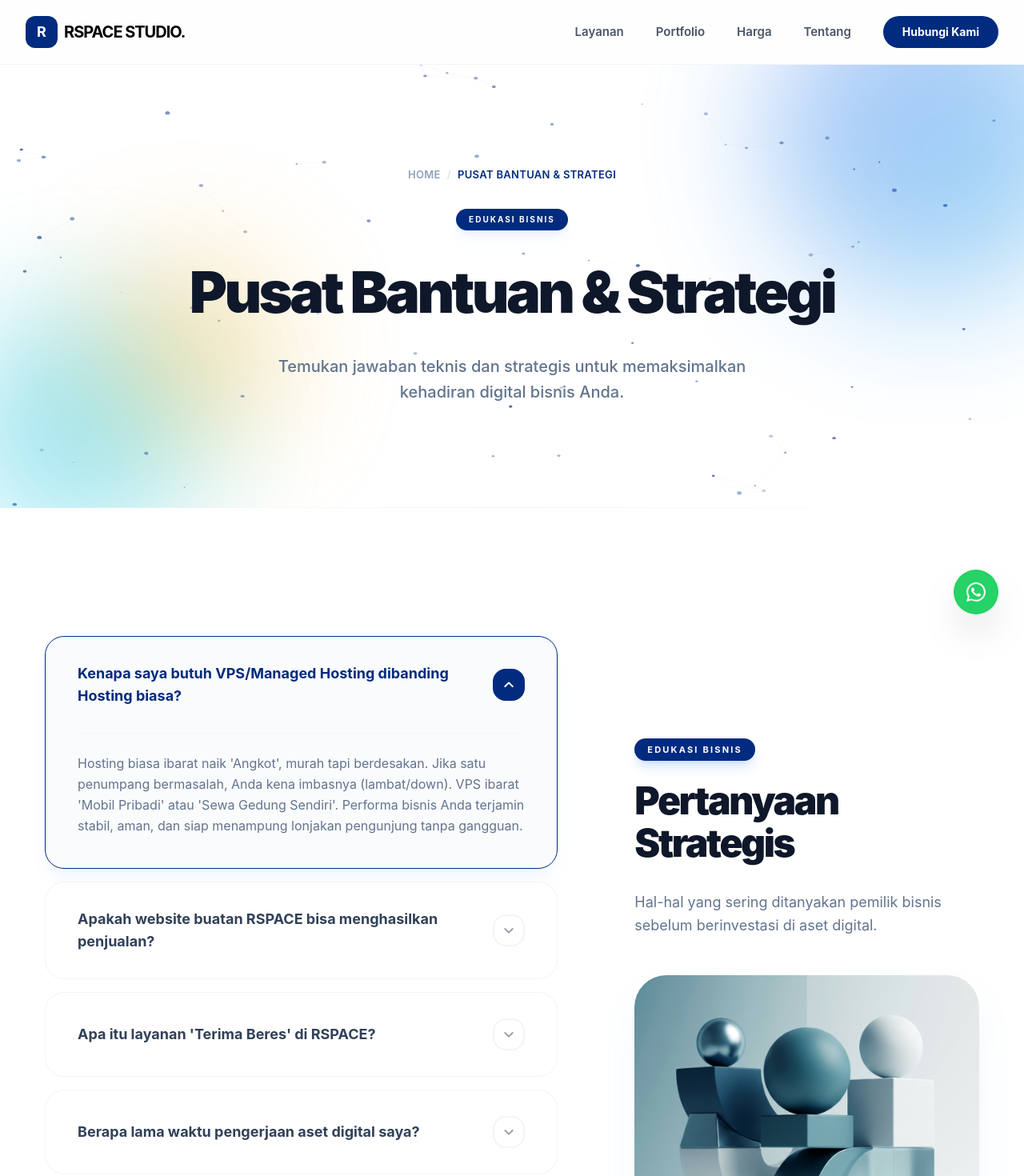
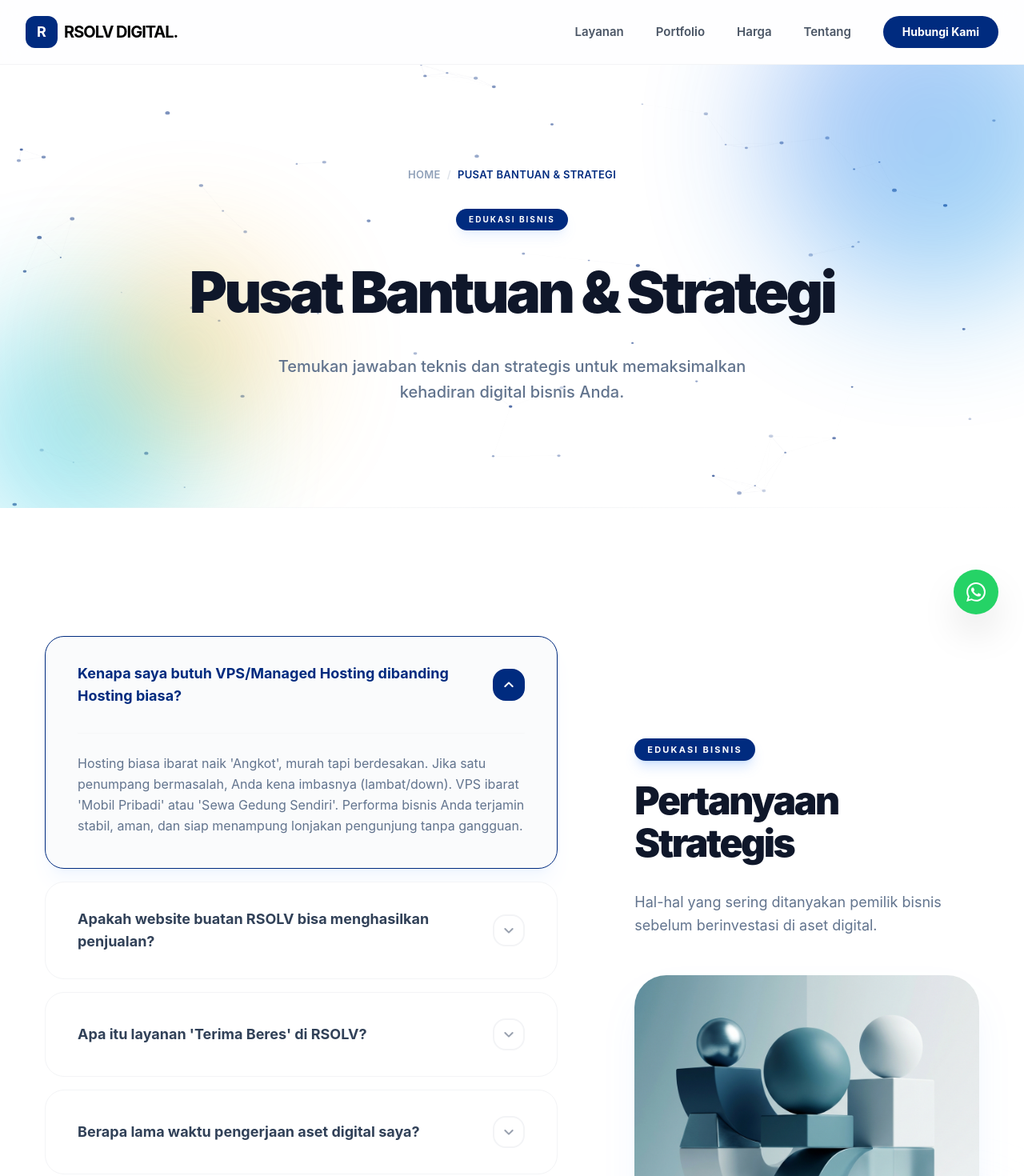
Before and after one commit to fadeta-ig/rspace, a Next.js app: page /faq in a window 1280 px wide. Shown: the top 1470 px of the page at 80% size. Built offline with nearby package versions, Linux system fonts and the light colour scheme; a web font is replaced by a local one.

Commit message:
rebranding

```diff
--- a/src/app/globals.css
+++ b/src/app/globals.css
@@ -1,7 +1,7 @@
 @import "tailwindcss";
 
 :root {
-  /* RSPACE Studio - Premium Light Theme */
+  /* RSOLV Digital - Premium Light Theme */
   --bg-primary: #ffffff;
   --bg-secondary: #f8fafc;
   --bg-tertiary: #f1f5f9;
--- a/src/app/tentang/page.tsx
+++ b/src/app/tentang/page.tsx
@@ -11,7 +11,7 @@ export default function AboutPage() {
     return (
         <main className="bg-white">
             <PageHeader
-                title="Tentang RSPACE Studio"
+                title="Tentang RSOLV Digital"
                 subtitle="Kami membantu pebisnis membangun aset digital yang bukan sekadar ada, tapi menghasilkan profit."
                 eyebrow={about.tag}
             />
@@ -23,7 +23,7 @@ export default function AboutPage() {
                             <div className="aspect-[4/3] rounded-[2.5rem] overflow-hidden shadow-2xl relative z-10">
                                 <Image
                                     src={about.image}
-                                    alt="RSPACE Studio Team"
+                                    alt="RSOLV Digital Team"
                                     fill
                                     className="object-cover"
                                 />
@@ -38,7 +38,7 @@ export default function AboutPage() {
                             <div className="space-y-6 text-slate-600 text-lg leading-relaxed">
                                 <p>{about.description}</p>
                                 <p>
-                                    Di RSPACE,  kami percaya bahwa kegagalan banyak aset digital bukan karena kurangnya fitur, tapi karena kurangnya keselarasan dengan strategi bisnis. Itulah sebabnya setiap baris kode yang kami tulis dimulai dengan pemahaman mendalam tentang siapa pelanggan Anda dan bagaimana mereka berinteraksi dengan produk Anda.
+                                    Di RSOLV,  kami percaya bahwa kegagalan banyak aset digital bukan karena kurangnya fitur, tapi karena kurangnya keselarasan dengan strategi bisnis. Itulah sebabnya setiap baris kode yang kami tulis dimulai dengan pemahaman mendalam tentang siapa pelanggan Anda dan bagaimana mereka berinteraksi dengan produk Anda.
                                 </p>
                             </div>
                         </div>
--- a/src/data/content.json
+++ b/src/data/content.json
@@ -1,12 +1,12 @@
 {
     "site": {
-        "name": "RSPACE STUDIO.",
-        "shortName": "RSPACE",
+        "name": "RSOLV DIGITAL.",
+        "shortName": "RSOLV",
         "logoLetter": "R",
         "tagline": "Jasa Pembuatan Website Profesional End-to-End",
-        "description": "RSPACE Studio menyediakan layanan pembuatan website profesional dari desain hingga hosting. Solusi digital lengkap, modern, dan SEO optimal untuk bisnis Anda.",
+        "description": "RSOLV Digital menyediakan layanan pembuatan website profesional dari desain hingga hosting. Solusi digital lengkap, modern, dan SEO optimal untuk bisnis Anda.",
         "keywords": [
-            "RSPACE Studio",
+            "RSOLV Digital",
             "jasa pembuatan website",
             "web developer Indonesia",
             "jasa hosting website",
@@ -15,8 +15,8 @@
             "web design modern",
             "jasa SEO website"
         ],
-        "author": "RSPACE Studio",
-        "url": "https://rspace.studio/",
+        "author": "RSOLV Digital",
+        "url": "https://rsolv.digital/",
         "whatsapp": "6285111238009",
         "whatsappUrl": "https://wa.me/6285111238009"
     },
@@ -489,7 +489,7 @@
     "about": {
         "tag": "Tentang Kami",
         "title": "Bukan Sekadar Vendor, Tapi Partner Growth",
-        "description": "RSPACE Studio lahir dari keresahan banyak pebisnis yang punya website tapi tidak menghasilkan apa-apa. Kami menggabungkan keahlian Teknis (Code/Server) dengan mindset Bisnis (Sales/Marketing) untuk menciptakan solusi digital yang berdampak.",
+        "description": "RSOLV Digital lahir dari keresahan banyak pebisnis yang punya website tapi tidak menghasilkan apa-apa. Kami menggabungkan keahlian Teknis (Code/Server) dengan mindset Bisnis (Sales/Marketing) untuk menciptakan solusi digital yang berdampak.",
         "image": "https://images.unsplash.com/photo-1522071820081-009f0129c71c?w=600&q=80",
         "highlights": [
             {
@@ -511,7 +511,7 @@
         "title": "Dampak pada Bisnis Klien",
         "items": [
             {
-                "quote": "Dulu web kami sering down pas ada promo. Setelah pindah ke VPS yang dikelola RSPACE, traffic naik 3x lipat tetap lancar jaya!",
+                "quote": "Dulu web kami sering down pas ada promo. Setelah pindah ke VPS yang dikelola RSOLV, traffic naik 3x lipat tetap lancar jaya!",
                 "name": "Budi Santoso",
                 "role": "CEO, PT Maju Bersama",
                 "img": "https://images.unsplash.com/photo-1472099645785-5658abf4ff4e?w=100&q=80"
@@ -541,7 +541,7 @@
         "title": "Diskusi Tanpa Resiko",
         "description": "Ceritakan target bisnis Anda, kami akan berikan rekomendasi teknis yang paling efisien. Tidak beli tidak masalah.",
         "info": {
-            "email": "business@rspace.studio",
+            "email": "business@rsolv.digital",
             "phone": "+62 851 1123 8009",
             "location": "Jakarta, Indonesia"
         },
@@ -604,7 +604,7 @@
     },
     "footer": {
         "description": "Solusi digital end-to-end untuk bisnis Anda. Dari desain hingga hosting, kami adalah partner terpercaya Anda.",
-        "copyright": "© {year} RSPACE Studio. All rights reserved.",
+        "copyright": "© {year} RSOLV Digital. All rights reserved.",
         "navTitle": "Navigasi",
         "contactTitle": "Kontak"
     },
@@ -618,11 +618,11 @@
                 "answer": "Hosting biasa ibarat naik 'Angkot', murah tapi berdesakan. Jika satu penumpang bermasalah, Anda kena imbasnya (lambat/down). VPS ibarat 'Mobil Pribadi' atau 'Sewa Gedung Sendiri'. Performa bisnis Anda terjamin stabil, aman, dan siap menampung lonjakan pengunjung tanpa gangguan."
             },
             {
-                "question": "Apakah website buatan RSPACE bisa menghasilkan penjualan?",
+                "question": "Apakah website buatan RSOLV bisa menghasilkan penjualan?",
                 "answer": "Website adalah alat (tools). Kami merancang alat tersebut dengan struktur 'Sales Funnel' yang benar—loading cepat, tombol CTA jelas, dan copywriting persuasif. Jika dikombinasikan dengan produk yang bagus dan traffic (iklan/sosmed) yang tepat, website kami adalah mesin konversi yang powerful."
             },
             {
-                "question": "Apa itu layanan 'Terima Beres' di RSPACE?",
+                "question": "Apa itu layanan 'Terima Beres' di RSOLV?",
                 "answer": "Kami paham Anda sibuk mengurus bisnis. 'Terima Beres' artinya kami yang mengurus hal teknis memusingkan: Setup Domain, Konfigurasi DNS, Instalasi Panel VPS, Security SSL, hingga Integrasi Email. Anda cukup terima login dashboard dan siap pakai."
             },
             {
```
